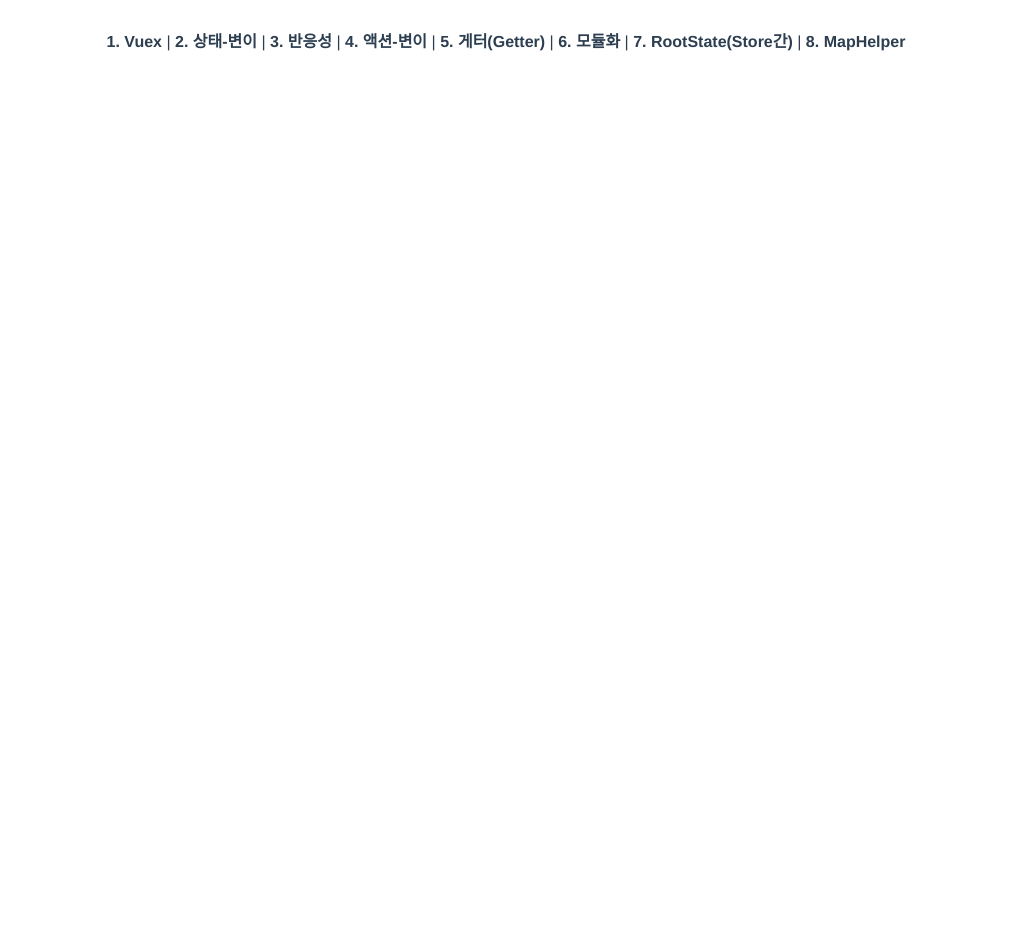
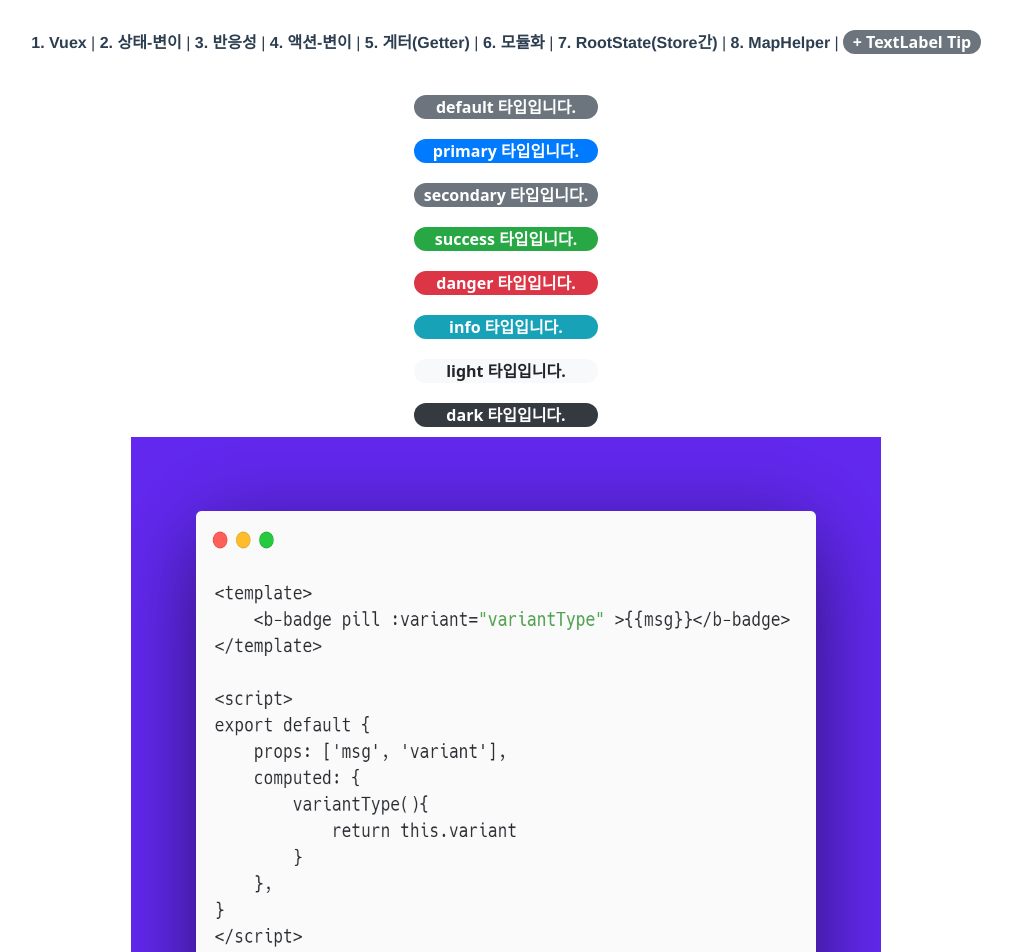
Before and after one commit to 2ByungJun/VueJs_Vuex, a Vue app: page /textLabel in a window 1280 px wide. Shown: the top 952 px of the page, without its empty margins (134-1146 px from the left). Before the commit the page ends 800 px from the top, so only its background shows below. Built offline with nearby package versions, Linux system fonts and the light colour scheme.

Commit message:
textLabel 공통 컴포넌트 생성

```diff
--- a/src/App.vue
+++ b/src/App.vue
@@ -8,7 +8,8 @@
       <router-link to="/getter">5. 게터(Getter)</router-link> |
       <router-link to="/moduling">6. 모듈화</router-link> |
       <router-link to="/rootState">7. RootState(Store간)</router-link> |
-      <router-link to="/mapHelper">8. MapHelper</router-link>
+      <router-link to="/mapHelper">8. MapHelper</router-link> |
+      <router-link to="/textLabel"> <TextLabel :msg="'+ TextLabel Tip'" /></router-link>
     </div>
 
     <div>
@@ -16,6 +17,16 @@
     </div>
   </div>
 </template>
+
+<script>
+import TextLabel from '@/components/TextLabel.vue'
+
+export default {
+  components: {
+    TextLabel,
+  }
+}
+</script>
 
 <style>
 #app {
--- a/src/components/TextLabel.vue
+++ b/src/components/TextLabel.vue
@@ -1,10 +1,15 @@
 <template>
-    <span class="badge badge-secondary">{{msg}}</span>
+    <b-badge pill :variant="variantType" >{{msg}}</b-badge>
 </template>
 
 <script>
 export default {
-    props: ['msg']
+    props: ['msg', 'variant'],
+    computed: {
+        variantType(){
+            return this.variant
+        }
+    },
 }
 </script>
 
--- a/src/router/index.js
+++ b/src/router/index.js
@@ -8,6 +8,7 @@ import Getter from '../views/Getter.vue'
 import Moduling from '../views/Moduling.vue'
 import RootState from '../views/RootState.vue'
 import MapHelper from '../views/MapHelper.vue'
+import TextLabelView from '../views/TextLabelView.vue'
 
 Vue.use(VueRouter)
 
@@ -52,6 +53,11 @@ const routes = [
     name: 'MapHelper',
     component: MapHelper
   },
+  {
+    path: '/textLabel',
+    name: 'TextLabelView',
+    component: TextLabelView
+  },
 ]
 
 const router = new VueRouter({
--- /dev/null
+++ b/src/views/TextLabelView.vue
@@ -0,0 +1,39 @@
+<template lang="">
+    <div>
+        <div style="display: inline-grid;">
+            <TextLabel :msg="'default 타입입니다.'" />
+            <TextLabel :msg="'primary 타입입니다.'" :variant="'primary'"/>
+            <TextLabel :msg="'secondary 타입입니다.'" :variant="'secondary'"/>
+            <TextLabel :msg="'success 타입입니다.'" :variant="'success'"/>
+            <TextLabel :msg="'danger 타입입니다.'" :variant="'danger'"/>
+            <TextLabel :msg="'info 타입입니다.'" :variant="'info'"/>
+            <TextLabel :msg="'light 타입입니다.'" :variant="'light'"/>
+            <TextLabel :msg="'dark 타입입니다.'" :variant="'dark'"/>
+        </div>
+        <div>
+            <img
+            src="@/assets/img/textLabel.png"
+            width="750"
+            height="800">
+            <img
+            src="@/assets/img/textLabel-view.png"
+            width="750"
+            height="800">
+        </div>
+    </div>
+</template>
+<script>
+import TextLabel from '../components/TextLabel.vue'
+
+export default {
+    components: {
+        TextLabel,
+    }
+}
+</script>
+
+<style scoped>
+span{
+    margin: 10px
+}
+</style>
```
Also changed, not shown: src/assets/img/textLabel-view.png (added), src/assets/img/textLabel.png (added).
